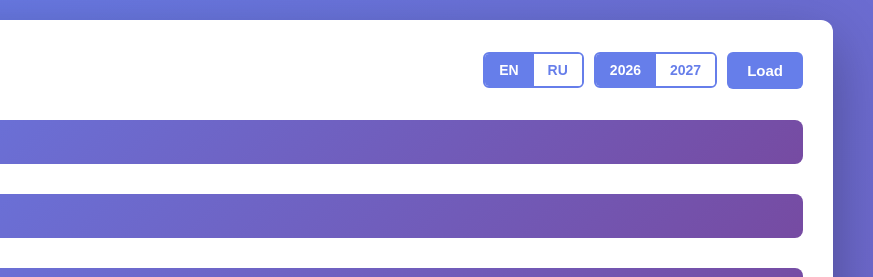
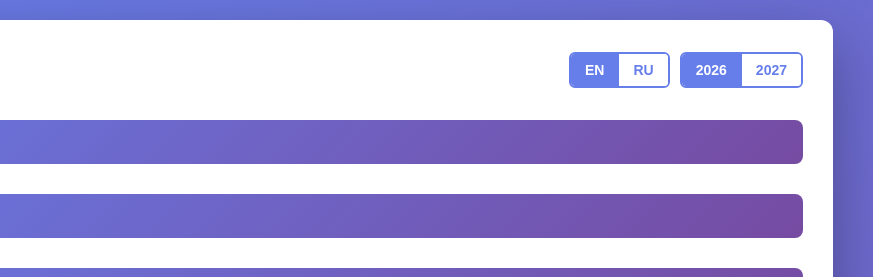
Before and after one commit to prihhan/european-public-holidays, a plain HTML site: page index.html in a window 1280 px wide. Shown: the top 277 px of the page, 407-1280 px from the left. Drawn offline with Linux system fonts and the light colour scheme.

Commit message:
Remove redundant Load button

```diff
--- a/app.js
+++ b/app.js
@@ -3,7 +3,6 @@
 const TRANSLATIONS = {
     en: {
         title: 'Estonia Vacation Planner',
-        load: 'Load',
         loading: 'Loading...',
         publicHolidays: 'Public Holidays',
         schoolHolidays: '🎒 School Holidays',
@@ -37,7 +36,6 @@ const TRANSLATIONS = {
     },
     ru: {
         title: 'Планировщик отпуска — Эстония',
-        load: 'Загрузить',
         loading: 'Загрузка...',
         publicHolidays: 'Государственные праздники',
         schoolHolidays: '🎒 Школьные каникулы',
--- a/index.html
+++ b/index.html
@@ -23,7 +23,6 @@
                     <button id="yearCurrent" class="year-btn active" onclick="setYear('current')"></button>
                     <button id="yearNext" class="year-btn" onclick="setYear('next')"></button>
                 </div>
-                <button id="loadBtn" class="load-btn" data-i18n="load">Load</button>
             </div>
         </div>
 
--- a/style.css
+++ b/style.css
@@ -104,20 +104,6 @@ h1 {
 .lang-btn:hover:not(.active), .year-btn:hover:not(.active) {
     background: #f0f0f0;
 }
-
-.load-btn {
-    padding: 10px 20px;
-    background: #667eea;
-    color: white;
-    border: none;
-    border-radius: 6px;
-    cursor: pointer;
-    font-weight: 600;
-    font-size: 15px;
-    transition: background 0.2s;
-}
-
-.load-btn:hover { background: #5568d3; }
 
 .list-header {
     display: flex;
```
